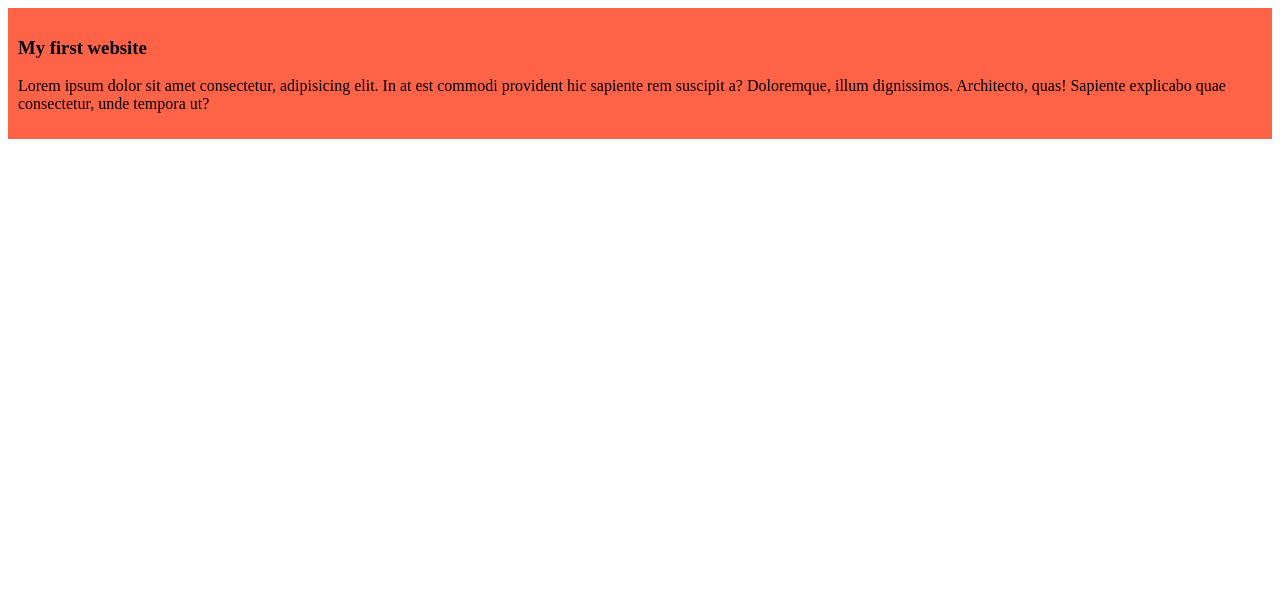
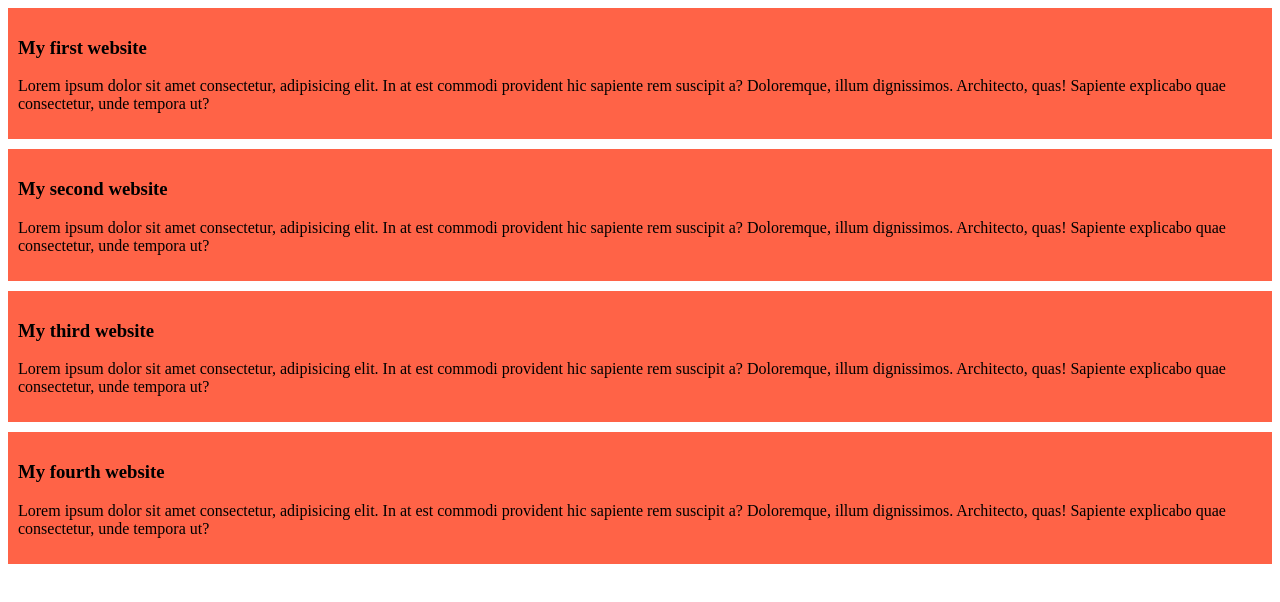
Before and after one commit to Shamsul477/my-simple-website, a plain HTML site: page index.html in a window 1280 px wide. Drawn offline with Linux system fonts and the light colour scheme.

Commit message:
added the second third and fourth blog

```diff
--- a/index.html
+++ b/index.html
@@ -12,6 +12,18 @@
         <h3> My first website</h3>
         <p>Lorem ipsum dolor sit amet consectetur, adipisicing elit. In at est commodi provident hic sapiente rem suscipit a? Doloremque, illum dignissimos. Architecto, quas! Sapiente explicabo quae consectetur, unde tempora ut?</p>
     </div>
+    <div>
+        <h3> My second website</h3>
+        <p>Lorem ipsum dolor sit amet consectetur, adipisicing elit. In at est commodi provident hic sapiente rem suscipit a? Doloremque, illum dignissimos. Architecto, quas! Sapiente explicabo quae consectetur, unde tempora ut?</p>
+    </div>
+    <div>
+        <h3> My third website</h3>
+        <p>Lorem ipsum dolor sit amet consectetur, adipisicing elit. In at est commodi provident hic sapiente rem suscipit a? Doloremque, illum dignissimos. Architecto, quas! Sapiente explicabo quae consectetur, unde tempora ut?</p>
+    </div>
+    <div>
+        <h3> My fourth website</h3>
+        <p>Lorem ipsum dolor sit amet consectetur, adipisicing elit. In at est commodi provident hic sapiente rem suscipit a? Doloremque, illum dignissimos. Architecto, quas! Sapiente explicabo quae consectetur, unde tempora ut?</p>
+    </div>
 
 </body>
 </html>
--- a/styles/blog.css
+++ b/styles/blog.css
@@ -1,4 +1,5 @@
 div{
     background-color: tomato;
     padding: 10px;
+    margin-bottom: 10px;
 }
```
